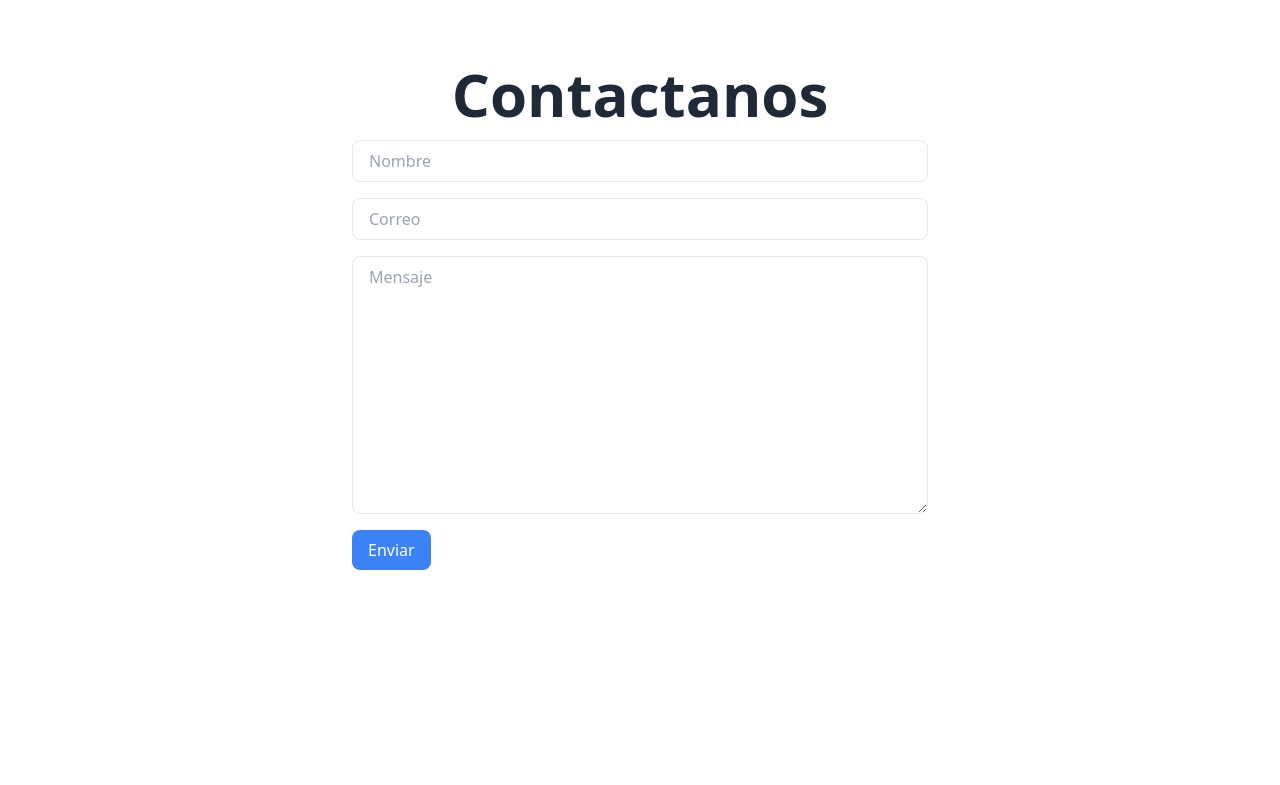
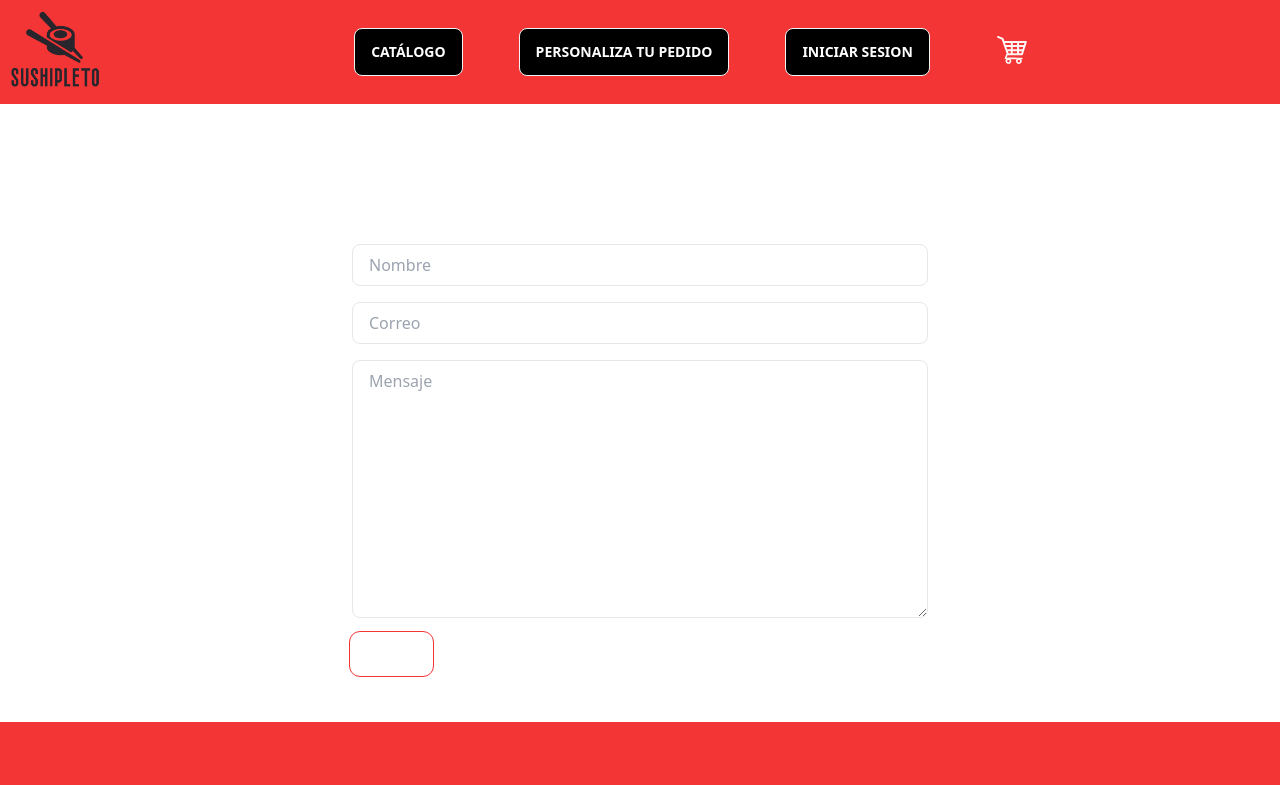
Before and after one commit to Eduar-Rojas/Taller_Integracion_2_2023, a React (Vite) app in the folder frontend/: page /contacto in a window 1280 px wide. Shown: the top 785 px of the page. Built offline with nearby package versions, Linux system fonts and the light colour scheme.

Commit message:
Estilizado de Form. Contacto
Se estilizó el formulario de contactos y se arreglo un problema con la ruta de un botón.

```diff
--- /dev/null
+++ b/frontend/src/Components/Form_Contact.jsx
@@ -0,0 +1,54 @@
+
+const Form_Contact = () => {
+  return (
+    <div className="md:p-8 ">
+      {/*Titulo contactanos*/}
+      <h1 className=" text-white text-2xl md:text-4xl lg:text-6xl font-bold mb-4 text-center pb-4">
+        Contactanos
+      </h1>
+      <form
+        action=""
+        method="post"
+        className="max-w-md md:max-w-lg lg:max-w-xl mx-auto"
+      >
+        {/* Estilo para campos de entrada */}
+        <div className="space-y-4 text-white">
+          <div className="flex flex-col">
+            <input
+              type="text"
+              placeholder="Nombre"
+              className="w-full px-4 py-2 border rounded-lg focus:outline-none focus:border-rojito"
+            />
+          </div>
+          <div className="flex flex-col">
+            <input
+              type="text"
+              placeholder="Correo"
+              className="w-full px-4 py-2 border rounded-lg focus:outline-none focus:border-rojito"
+            />
+          </div>
+          {/* Estilo para el área de texto */}
+          <div className="flex flex-col ">
+            <textarea
+              name=""
+              id=""
+              placeholder="Mensaje"
+              className="w-full px-4 py-2 border rounded-lg focus:outline-none focus:border-rojito"
+              cols="30"
+              rows="10"
+            ></textarea>
+          </div>
+        </div>
+        {/* Estilo para el botón de enviar */}
+        <button
+          className=" text-white px-4 py-2 rounded-lg mt-4 hover:bg-rojito focus:outline-none outline outline-offset-2 outline-1 outline-rojito"
+          type="submit"
+        >
+          Enviar
+        </button>
+      </form>
+    </div>
+  )
+}
+
+export default Form_Contact
--- a/frontend/src/Components/Mensaje.jsx
+++ b/frontend/src/Components/Mensaje.jsx
@@ -6,9 +6,11 @@ export const Mensaje = () =>{
         <div className='flex items-center text-3xl font-bold text-white'>
             ¿QUIERES ARMAR TU PROPIO SUSHI?
         </div>
+        <Link to="/personalizarSushi">
         <div className='flex items-center text-3xl btn bg-black'>
-            <Link to="/personalizarSushi"><button><p className='text-white'>CLICK AQUÍ!!</p></button></Link>
+            <button><p className='text-white'>CLICK AQUÍ!!</p></button>
         </div>
+        </Link>
 
     </div>
   )
--- a/frontend/src/pages/ContacUs_form.jsx
+++ b/frontend/src/pages/ContacUs_form.jsx
@@ -1,52 +1,16 @@
+import { Header } from "../Components/Header";
+import { Footer } from "../Components/Footer";
+import Form_Contact from "../Components/Form_Contact";
+
 export function ContactUsForm() {
   return (
-    <div className="p-4 md:p-8 lg:p-16">
-      {/*Titulo contactanos*/}
-      <h1 className="text-2xl md:text-4xl lg:text-6xl font-bold mb-4 text-center">
-        Contactanos
-      </h1>
-      <form
-        action=""
-        method="post"
-        className="max-w-md md:max-w-lg lg:max-w-xl mx-auto"
-      >
-        {/* Estilo para campos de entrada */}
-        <div className="space-y-4">
-          <div className="flex flex-col">
-            <input
-              type="text"
-              placeholder="Nombre"
-              className="w-full px-4 py-2 border rounded-lg focus:outline-none focus:border-blue-500"
-            />
-          </div>
-          <div className="flex flex-col">
-            <input
-              type="text"
-              placeholder="Correo"
-              className="w-full px-4 py-2 border rounded-lg focus:outline-none focus:border-blue-500"
-            />
-          </div>
-          {/* Estilo para el área de texto */}
-          <div className="flex flex-col">
-            <textarea
-              name=""
-              id=""
-              placeholder="Mensaje"
-              className="w-full px-4 py-2 border rounded-lg focus:outline-none focus:border-blue-500"
-              cols="30"
-              rows="10"
-            ></textarea>
-          </div>
-        </div>
-        {/* Estilo para el botón de enviar */}
-        <button
-          className="bg-blue-500 text-white px-4 py-2 rounded-lg mt-4 hover:bg-blue-600 focus:outline-none focus:bg-blue-600"
-          type="submit"
-        >
-          Enviar
-        </button>
-      </form>
+    <div className="grid grid-cols-1 gap-4">
+        <div className="col-span-1"><Header/></div>
+        <div ><Form_Contact/></div>
+        <div className="col-span-1"><Footer/></div>
     </div>
+
+
   );
 }
 
```
